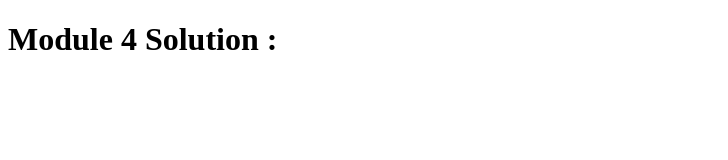
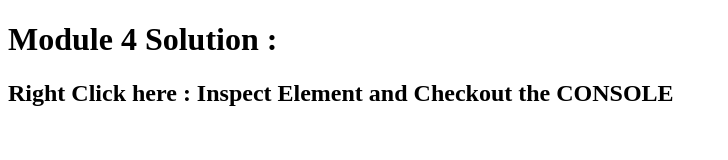
Before and after one commit to mustafalada36/module4-solution, a plain HTML site: page index.html in a window 1280 px wide. Shown: the whole page, without its empty margins (0-728 px from the left). Drawn offline with Linux system fonts and the light colour scheme.

Commit message:
Update index.html

```diff
--- a/index.html
+++ b/index.html
@@ -2,7 +2,7 @@
 <html>
 <head>
   <meta charset="utf-8">
-  <title>Module 4 Solution Starter</title>
+  <title>Module 4 Solution </title>
   <script>
     var names = []; // DO NOT REMOVE
   </script>
@@ -13,5 +13,6 @@
 </head>
 <body>
   <h1> Module 4 Solution :</h1>
+  <h2>Right Click here : Inspect Element and Checkout the CONSOLE</h2>
 </body>
 </html>
```
